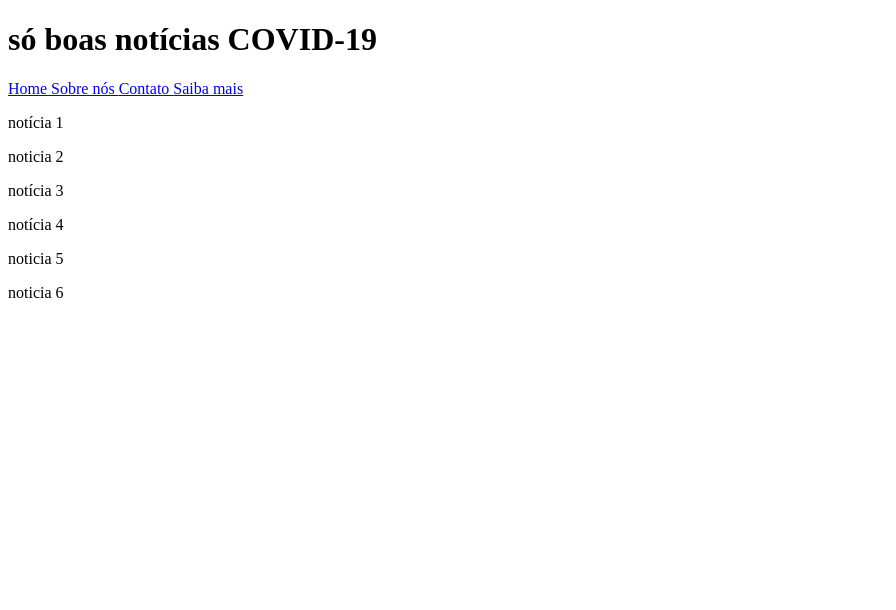
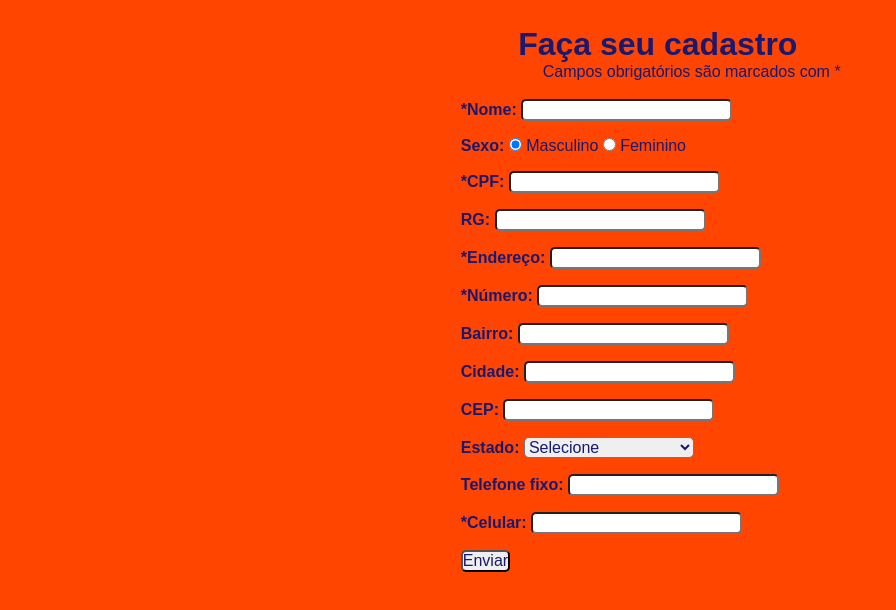
Before and after one commit to ViniciosSilva/gama-no-github, a plain HTML site: page Index.html in a window 1280 px wide. Shown: the whole page, without its empty margins (0-896 px from the left). Drawn offline with Linux system fonts and the light colour scheme.

Commit message:
primeiro commit projeto formulario de cadastro

```diff
--- a/Index.html
+++ b/Index.html
@@ -1,31 +1,127 @@
 <!DOCTYPE html>
-
 <html lang="pt-br">
 <head>
-		<title> Minha página html </title>
-		<meta charset="utf-8">
-		<meta name="description" content="Breve descrição da página">
-		<meta name="keywords" content=" palavras, chaves, separadas, por virgula">
-		<link rel="stylesheet" href="estilo.css">
+    <meta charset="UTF-8">
+    <meta http-equiv="X-UA-Compatible" content="IE=edge">
+    <meta name="viewport" content="width=device-width, initial-scale=1.0">
+    <title>formulario de cadastro</title>
+	<link rel="stylesheet" type="text/css" href="estilo.css" media="screen">
+
+	 <script type="text/javascript" src="script.js"></script>
 </head>
 <body>
-		<div id="header">
-			<h1 id="tituloPrincipal"> só boas notícias COVID-19 </H1>
-			<a href="Index.html"> Home </a> <a href="sobre.html"> Sobre nós </a> <a href="contato.html"> Contato </a> <a href="saibaMais.html"> Saiba mais </a>
+
+     <div>
+            <h1 id="titulo"> Faça seu cadastro </h1>
+            <p id="subtitulo"> Campos obrigatórios são marcados com * </p>
+            <br>
+        </div>
+
+<form action="" method="post">
+
+<div class="campo">
+<label for="nome"> <strong> *Nome: </strong> </label>
+        <input type="text" name="nome" id="nome"/>
+</div>
+
+<div class="campo">
+                <label> <strong>Sexo: </strong> </label>
+                <label>
+                    <input type="radio" name="sexo" value="masculino" checked> Masculino
+                </label>
+
+                <label>
+                    <input type="radio" name="sexo" value="feminino"> Feminino
+                </label>
 
 </div>
-		<div id="content">
-			<article>
-				<p> notícia 1 </p>
-				<p> noticia 2 </p>
-				<p> notícia 3 </´>
-				<p> notícia 4 </p>
-				<p> noticia 5 </p>
-				<p> noticia 6 </p>
-			</article>
+
+<div class="campo">
+<label for="cpf"> <strong> *CPF: </strong></label>
+        <input type="text" name="cpf" id="cpf" maxlength="11"/>
 </div>
-		<div id="footer">
+
+<div class="campo">
+<label for="rg"> <strong> RG: </strong></label>
+        <input type="text" id="rg"/>
+</div>
+
+<div class="campo">
+<label for="endereco"> <strong> *Endereço: </strong> </label>
+        <input type="text" id="endereco"/>
+</div>
+
+<div class="campo">
+<label for="numero"> <strong> *Número: </strong></label>
+        <input type="text" id="numero"/>
+</div>
+
+<div class="campo">
+<label for="bairro"> <strong> Bairro: </strong></label>
+        <input type="text" id="bairro"/>
+</div>
+
+<div class="campo">
+<label for="cidade"> <strong> Cidade: </strong> </label>
+        <input type="text" id="cidade"/>
+</div>
+
+<div class="campo">
+<label for="cep"> <strong> CEP: </strong> </label>
+        <input type="text" id="cep"/>
+</div>
+
+<div class="campo"\>
+<label for="estado"> <strong> Estado: </strong></label>
+    <select name="estado" id="estado">
+<option selected disabled value="Selecione"> Selecione </option>
+    <option value="ac">Acre</option>
+    <option value="al">Alagoas</option>
+    <option value="am">Amazonas</option>
+    <option value="ap">Amapá</option>
+    <option value="ba">Bahia</option>
+    <option value="ce">Ceará</option>
+    <option value="df">Distrito Federal</option>
+    <option value="es">Espírito Santo</option>
+    <option value="go">Goiás</option>
+    <option value="ma">Maranhão</option>
+    <option value="mt">Mato Grosso</option>
+    <option value="ms">Mato Grosso do Sul</option>
+    <option value="mg">Minas Gerais</option>
+    <option value="pa">Pará</option>
+    <option value="pb">Paraíba</option>
+    <option value="pr">Paraná</option>
+    <option value="pe">Pernambuco</option>
+    <option value="pi">Piauí</option>
+    <option value="rj">Rio de Janeiro</option>
+    <option value="rn">Rio Grande do Norte</option>
+    <option value="ro">Rondônia</option>
+    <option value="rs">Rio Grande do Sul</option>
+    <option value="rr">Roraima</option>
+    <option value="sc">Santa Catarina</option>
+    <option value="se">Sergipe</option>
+    <option value="sp">São Paulo</option>
+    <option value="to">Tocantins</option>
+   </select>
 
 </div>
+
+<div class="campo">
+<label for="fixo"> <strong> Telefone fixo: </strong> </label>
+        <input type="text" id="fixo"/>
+</div>
+
+<div class="campo">
+<label for="cel"> <strong> *Celular: </strong> </label>
+        <input type="text" id="cel"/>
+</div>
+
+
+    <div class="button">
+        <button type="submit" id="enviar" onclick="validar()">Enviar </button>
+    </div>
+
+</form>
 </body>
+
 </html>
--- /dev/null
+++ b/estilo.css
@@ -0,0 +1,38 @@
+* {
+    margin: 0;
+    padding: 0;
+}
+
+#titulo {
+    font-family: sans-serif;
+    color: #191970;
+    margin-left: 7%;
+}
+
+#subtitulo {
+    font-family: sans-serif;
+    color: #191970;
+    margin-left: 10%;
+}
+
+body{
+    background-color: #ff4500;
+    font-family: sans-serif;
+    font-size: 1em;
+    color: #191970;
+    margin-left: 36%;
+    margin-top: 2%;
+    justify-content: center;
+}
+
+
+input, select, button {
+    font-family: sans-serif;
+    font-size: 1em;
+    color: #191970;
+    border-radius: 5px;
+}
+
+.campo {
+    margin-bottom: 1em;
+}
--- /dev/null
+++ b/script.js
@@ -0,0 +1,43 @@
+function validar(){
+  var nome = document.getElementById("nome");
+  var cpf = document.getElementById("cpf");
+  var endereco = document.getElementById("endereco");
+  var numero = document.getElementById("numero");
+  var cel= document.getElementById("cel");
+
+
+
+  if (nome.value == "") {
+    alert("Nome não informado");
+    nome.focus();
+return;
+}
+
+  if (cpf.value == "") {
+    alert("CPF não informado");
+    cpf.focus();
+return;
+}
+
+
+  if (endereco.value == "") {
+    alert("Endereço não informado");
+    endereco.focus();
+return;
+}
+
+  if (numero.value == "") {
+    alert("Número não informado");
+    numero.focus();
+return;
+}
+
+  if (cel.value == "") {
+    alert("Celular não informado");
+    cel.focus();
+return;
+}
+  alert("Formulário enviado!");
+
+  formulario.submit();
+}
```
Lines whose indentation alone changed are shown as unchanged.
